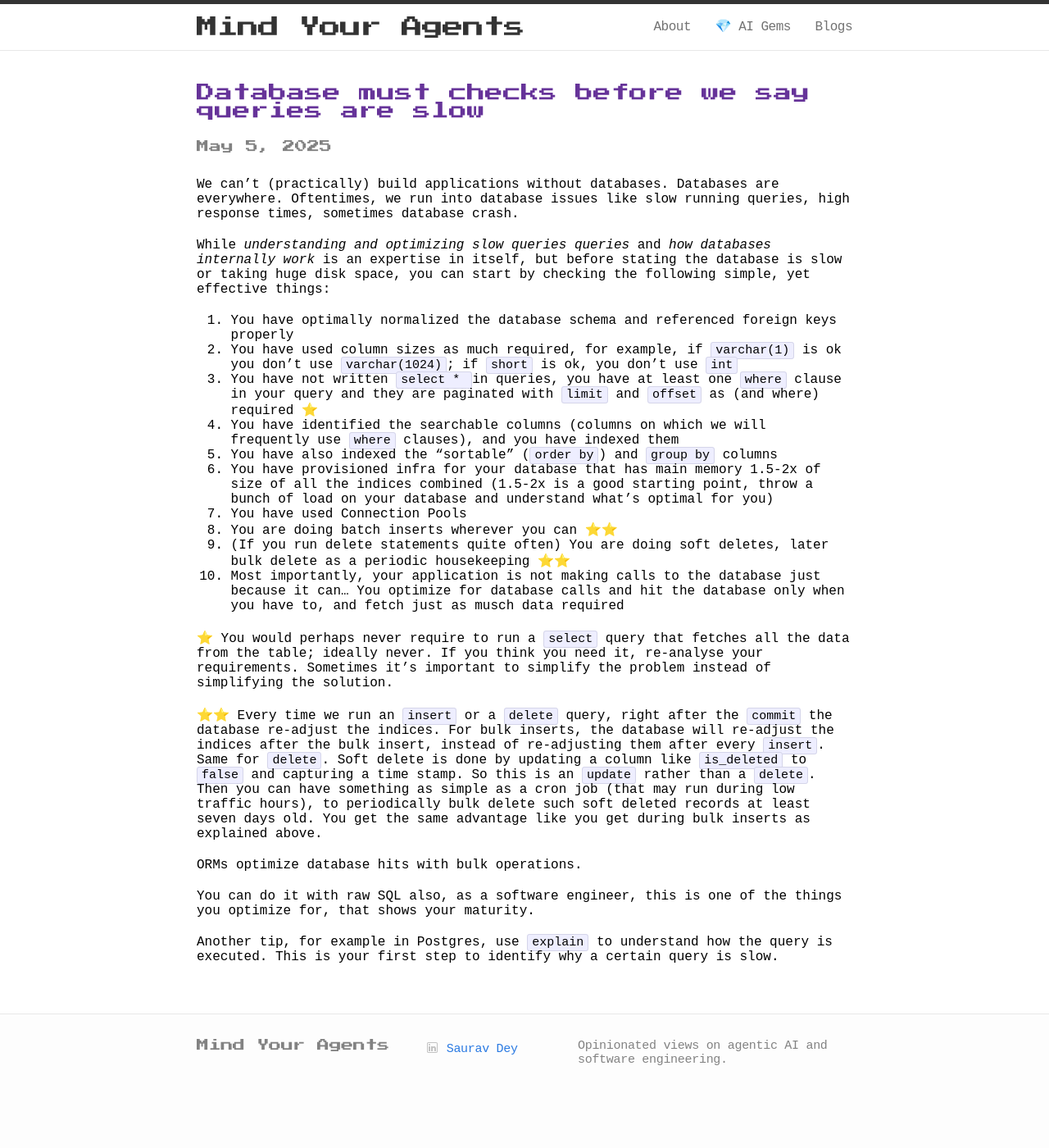
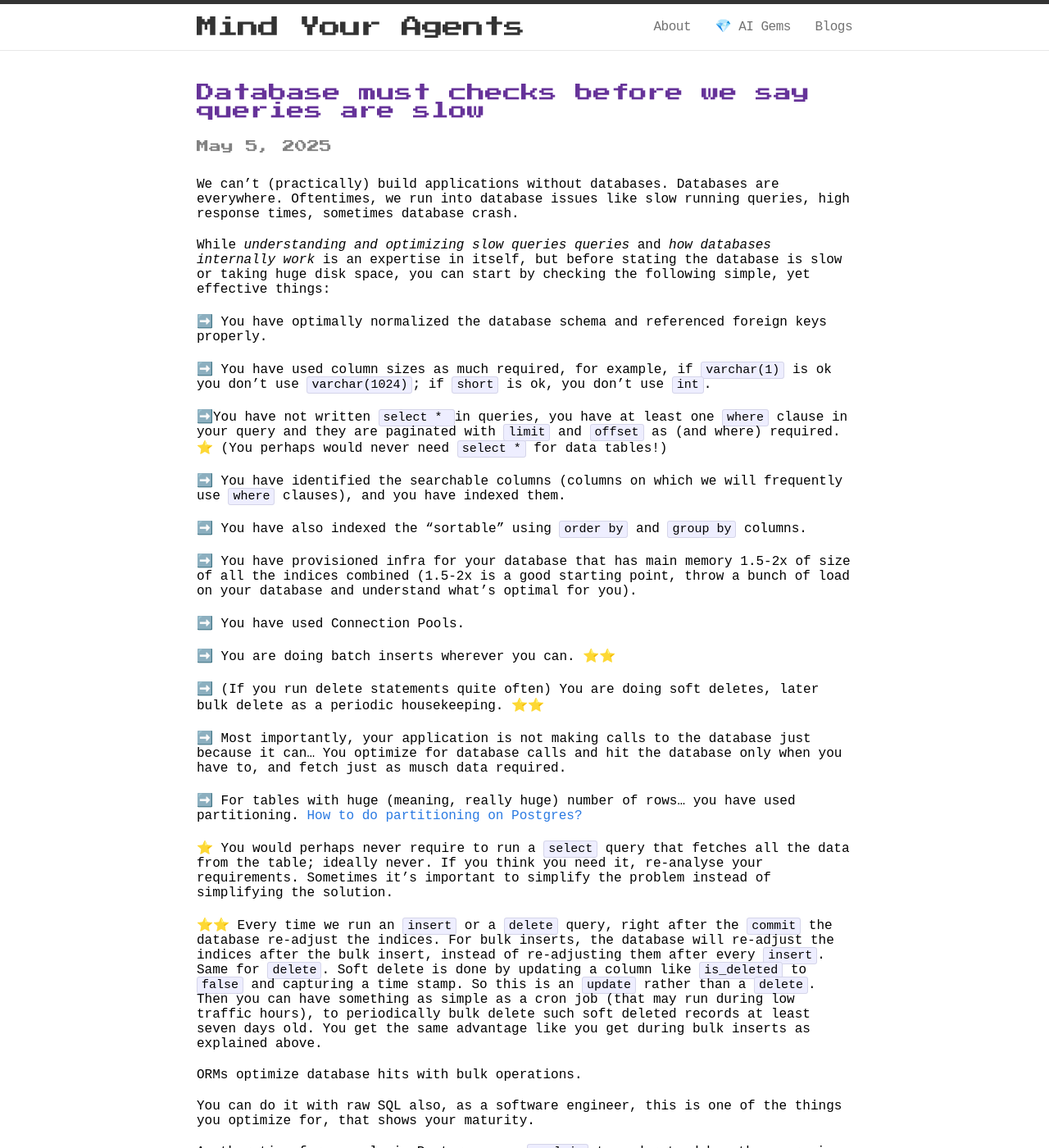
Before and after one commit to mindyouragents/mindyouragents.github.io, a Jekyll site: the page built from _posts/2025-05-05-db-must-checks.markdown, in a window 1280 px wide and 1400 px high. Shown: the whole window at 82% size. Built offline with Jekyll 4.4.1, drawn with Linux system fonts in a browser that asks for light colours; some web fonts are replaced.

Commit message:
updates and posts

```diff
--- a/_posts/2025-05-05-db-must-checks.markdown
+++ b/_posts/2025-05-05-db-must-checks.markdown
@@ -12,16 +12,27 @@ Oftentimes, we run into database issues like slow running queries, high response
 
 While *understanding and optimizing slow queries queries* and *how databases internally work* is an expertise in itself, but before stating the database is slow or taking huge disk space, you can start by checking the following simple, yet effective things:
 
-1. You have optimally normalized the database schema and referenced foreign keys properly
-2. You have used column sizes as much required, for example, if `varchar(1)` is ok you don't use `varchar(1024)`; if `short` is ok, you don't use `int`
-3. You have not written `select * ` in queries, you have at least one `where` clause in your query and they are paginated with `limit` and `offset` as (and where) required ⭐
-4. You have identified the searchable columns (columns on which we will frequently use `where` clauses), and you have indexed them
-5. You have also indexed the "sortable" (`order by`) and `group by` columns
-6. You have provisioned infra for your database that has main memory 1.5-2x of size of all the indices combined (1.5-2x is a good starting point, throw a bunch of load on your database and understand what's optimal for you)
-7. You have used Connection Pools
-8. You are doing batch inserts wherever you can ⭐⭐
-9. (If you run delete statements quite often) You are doing soft deletes, later bulk delete as a periodic housekeeping ⭐⭐
-10. Most importantly, your application is not making calls to the database just because it can... You optimize for database calls and hit the database only when you have to, and fetch just as musch data required
+➡️ You have optimally normalized the database schema and referenced foreign keys properly.
+
+➡️ You have used column sizes as much required, for example, if `varchar(1)` is ok you don't use `varchar(1024)`; if `short` is ok, you don't use `int`.
+
+➡️You have not written `select * ` in queries, you have at least one `where` clause in your query and they are paginated with `limit` and `offset` as (and where) required. ⭐ (You perhaps would never need `select *` for data tables!)
+
+➡️ You have identified the searchable columns (columns on which we will frequently use `where` clauses), and you have indexed them.
+
+➡️ You have also indexed the "sortable" using `order by` and `group by` columns.
+
+➡️ You have provisioned infra for your database that has main memory 1.5-2x of size of all the indices combined (1.5-2x is a good starting point, throw a bunch of load on your database and understand what's optimal for you).
+
+➡️ You have used Connection Pools.
+
+➡️ You are doing batch inserts wherever you can. ⭐⭐
+
+➡️ (If you run delete statements quite often) You are doing soft deletes, later bulk delete as a periodic housekeeping. ⭐⭐
+
+➡️ Most importantly, your application is not making calls to the database just because it can... You optimize for database calls and hit the database only when you have to, and fetch just as musch data required.
+
+➡️ For tables with huge (meaning, really huge) number of rows... you have used partitioning. [How to do partitioning on Postgres?](https://www.postgresql.org/docs/current/ddl-partitioning.html)
 
 
 ⭐ You would perhaps never require to run a `select` query that fetches all the data from the table; ideally never. If you think you need it, re-analyse your requirements. Sometimes it's important to simplify the problem instead of simplifying the solution.
```
